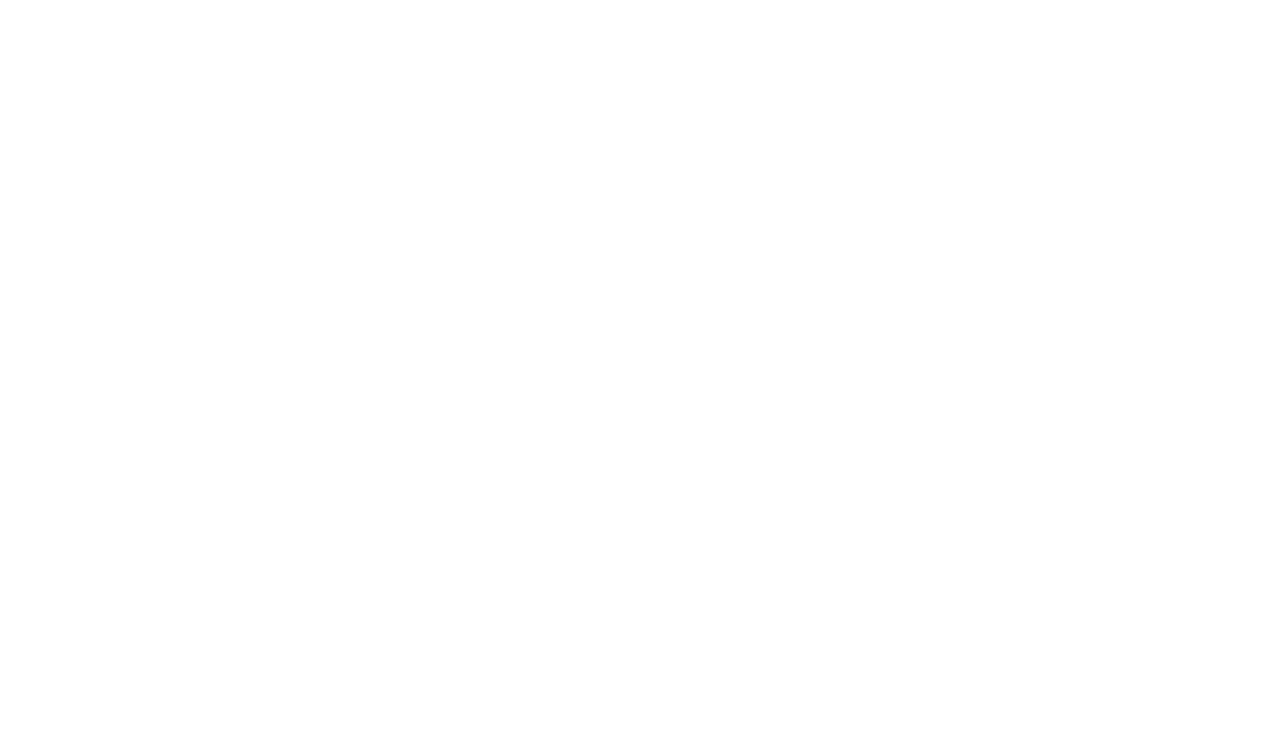
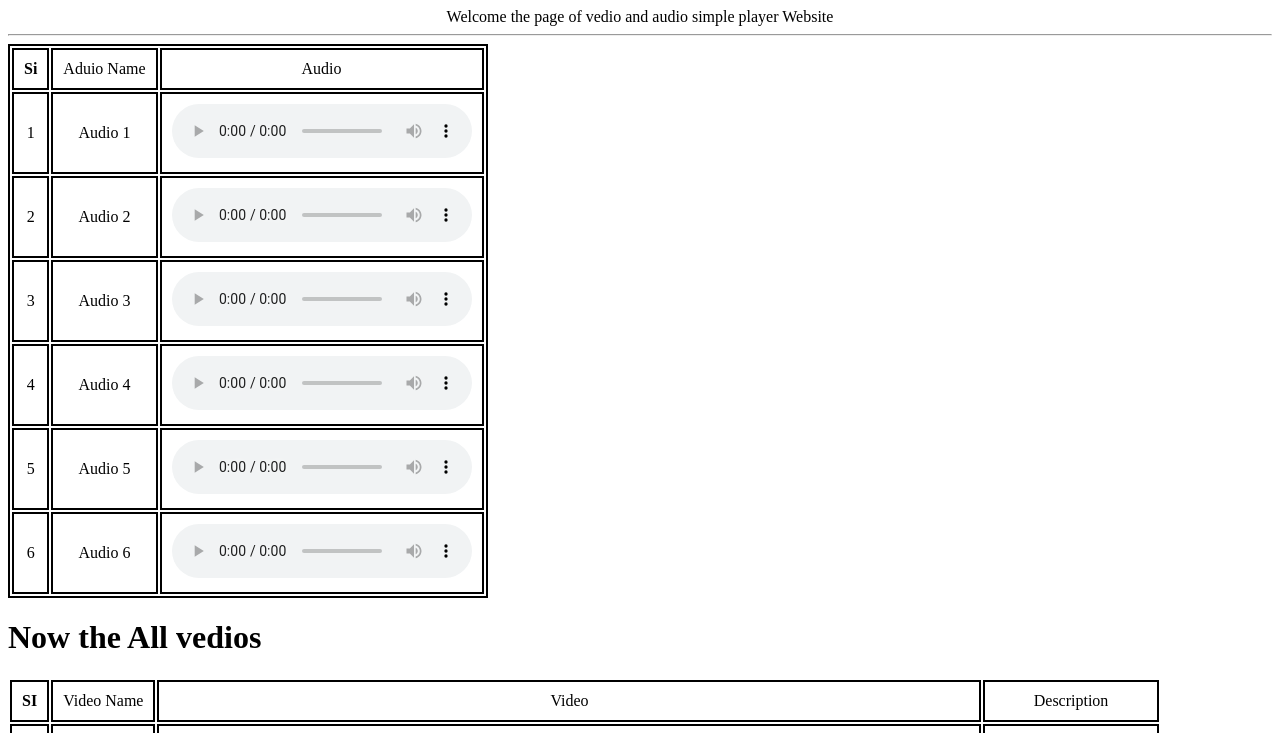
Before and after one commit to pashaarshad/Segma-Web-Delopment-Vedio-12, a plain HTML site: page index.html in a window 1280 px wide. Shown: the top 733 px of the page. Drawn offline with Linux system fonts and the light colour scheme.

Commit message:
vedio 12

```diff
--- a/index.html
+++ b/index.html
@@ -5,7 +5,121 @@
     <meta name="viewport" content="width=device-width, initial-scale=1.0">
     <title>Vedio And Audio</title>
 </head>
+<style>
+    th,tr,td{
+        border: 2px solid black;
+        padding: 10px;
+        text-align: center;
+    }
+</style>
 <body>
+    <center>
+        Welcome the page of vedio and audio simple player Website
+        <br>
+        <hr>
+    </center>
 
+    <table style="border: 2px solid black;">
+        <th>
+            Si
+            <td>Aduio Name</td>
+            <td> Audio</td>
+        </th>
+        <tr>
+            <td>1</td>
+            <td>Audio 1</td>
+            <td><audio controls>
+                <source src="1.mp3" type="audio/mpeg">
+                Your browser does not support the audio element.
+            </audio></td>
+        </tr>
+        <tr>
+            <td>2</td>
+            <td>Audio 2</td>
+            <td><audio controls>
+                <source src="2.mp3" type="audio/mpeg">
+                Your browser does not support the audio element.
+            </audio></td>
+        </tr>
+        <tr>
+            <td>3</td>
+            <td>Audio 3</td>
+            <td><audio controls>
+                <source src="3.mp3" type="audio/mpeg">
+                Your browser does not support the audio element.
+            </audio></td>
+        </tr>
+        <tr>
+            <td>4</td>
+            <td>Audio 4</td>
+            <td><audio controls>
+                <source src="4.mp3" type="audio/mpeg">
+                Your browser does not support the audio element.
+            </audio></td>
+        </tr>
+        <tr>
+            <td>5</td>
+            <td>Audio 5</td>
+            <td><audio controls>
+                <source src="5.mp3" type="audio/mpeg">
+                Your browser does not support the audio element.
+            </audio></td>
+        </tr>
+        <tr>
+            <td>6</td>
+            <td>Audio 6</td>
+            <td><audio controls>
+                <source src="6.mp3" type="audio/mpeg">
+                Your browser does not support the audio element.
+            </audio></td>
+        </tr>
+
+    </table>
+    <h1>Now the All vedios</h1>
+
+    <table>
+        <th>
+            SI
+            <td>Video Name</td>
+            <td>Video</td>
+            <td>Description</td>
+        </th>
+        <tr>
+            <td>1</td>
+            <td>Video 1</td>
+            <td><video controls src="1.mp4" height="500" width="800px" poster="img.png"></video></td>
+            <td>Used of Poster</td>
+        </tr>
+        <tr>
+            <td>2</td>
+            <td>Video 2</td>
+            <td><video controls src="2.mp4" height="500" width="800px" loop></video></td>
+            <td>useing loop</td>
+        </tr>
+        <tr>
+            <td>3</td>
+            <td>Video 3</td>
+            <td><video controls src="3.mp4" height="500" width="800px" muted></video></td>
+            <td>Muted Vedio</td>
+        </tr>
+        <tr>
+            <td>4</td>
+            <td>Video 4</td>
+            <td><video controls src="4.mp4" height="500" width="800px"></video></td>
+            <td>Description for Video 4</td>
+        </tr>
+        <tr>
+            <td>5</td>
+            <td>Video 5</td>
+            <td><video controls src="5.mp4" height="500" width="800px"></video></td>
+            <td>Description for Video 5</td>
+        </tr>
+        <tr>
+            <td>6</td>
+            <td>Video 6</td>
+            <td><video controls src="6.mp4" height="500" width="800px"></video></td>
+            <td>Description for Video 6</td>
+        </tr>
+    </table>
 </body>
 </html>
```
Also changed, not shown: img.png (added), 2 other files.
